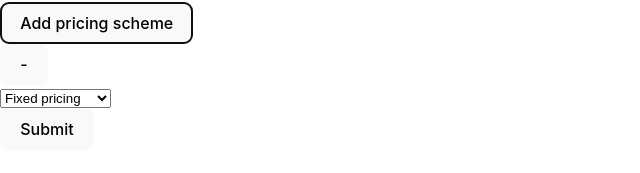
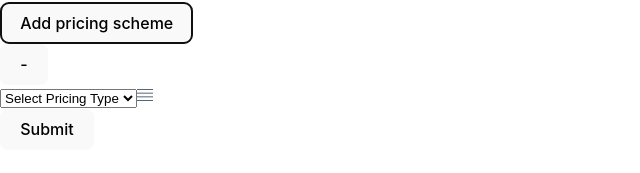
Before and after one commit to pg-luc/CodeChallenge, a React (Vite) app in the folder frontend/: page / in a window 1280 px wide. Both pictures are taken after a click on the button "Add pricing scheme". Shown: the part 329-502 px from the top of the page, without its empty margins (0-640 px from the left). Built offline with nearby package versions, Linux system fonts and the light colour scheme.

Commit message:
refined and finalized Scheme component

```diff
--- a/frontend/package.json
+++ b/frontend/package.json
@@ -13,6 +13,7 @@
     "@hello-pangea/dnd": "^17.0.0",
     "react": "^18.3.1",
     "react-dom": "^18.3.1",
+    "react-icons": "^5.3.0",
     "uuid": "^11.0.3"
   },
   "devDependencies": {
--- a/frontend/src/components/Scheme.tsx
+++ b/frontend/src/components/Scheme.tsx
@@ -1,5 +1,6 @@
 // Inteface to set fixed data types
 import { ChangeEvent, useState } from 'react';
+import { TfiAlignJustify } from "react-icons/tfi";
 
 interface SchemeProps {
     schemeData: {
@@ -35,13 +36,17 @@ const Scheme = ({ schemeData, onSchemeDataChange }: SchemeProps) => {
         onSchemeDataChange({ ...schemeData, [name]: value });
     };
     return (
-        <div>
-            <select >
-                <option value="" disabled>Select option</option>
-                <option value="Fixed pricing" >Fixed pricing</option>
-                <option value="Variable-based" >Variable-based</option>
+        <div className='form'>
+            {/*SCHEME COMPONENT SELECT BOX */}
+            <select name="type" value={schemeData.type} onChange={handleChange} className='select'>
+                <option value="" disabled >
+                    Select Pricing Type
+                </option>
+                <option value="Fixed Pricing">Fixed Pricing</option>
+                <option value="Variable-based">Variable-based</option>
             </select>
 
+            {/*SCHEME COMPONENT INPUT BOX */}
             {inputVisible && (
                 <input
                     type="number"
@@ -52,6 +57,9 @@ const Scheme = ({ schemeData, onSchemeDataChange }: SchemeProps) => {
                     className='input'
                 />
             )}
+
+            {/*SCHEME COMPONENT HANDLE */}
+            <TfiAlignJustify className='handle' />
         </div>
     )
 }
```
Also changed, not shown: 1 other file (tests, documents, lock files or other folders).
